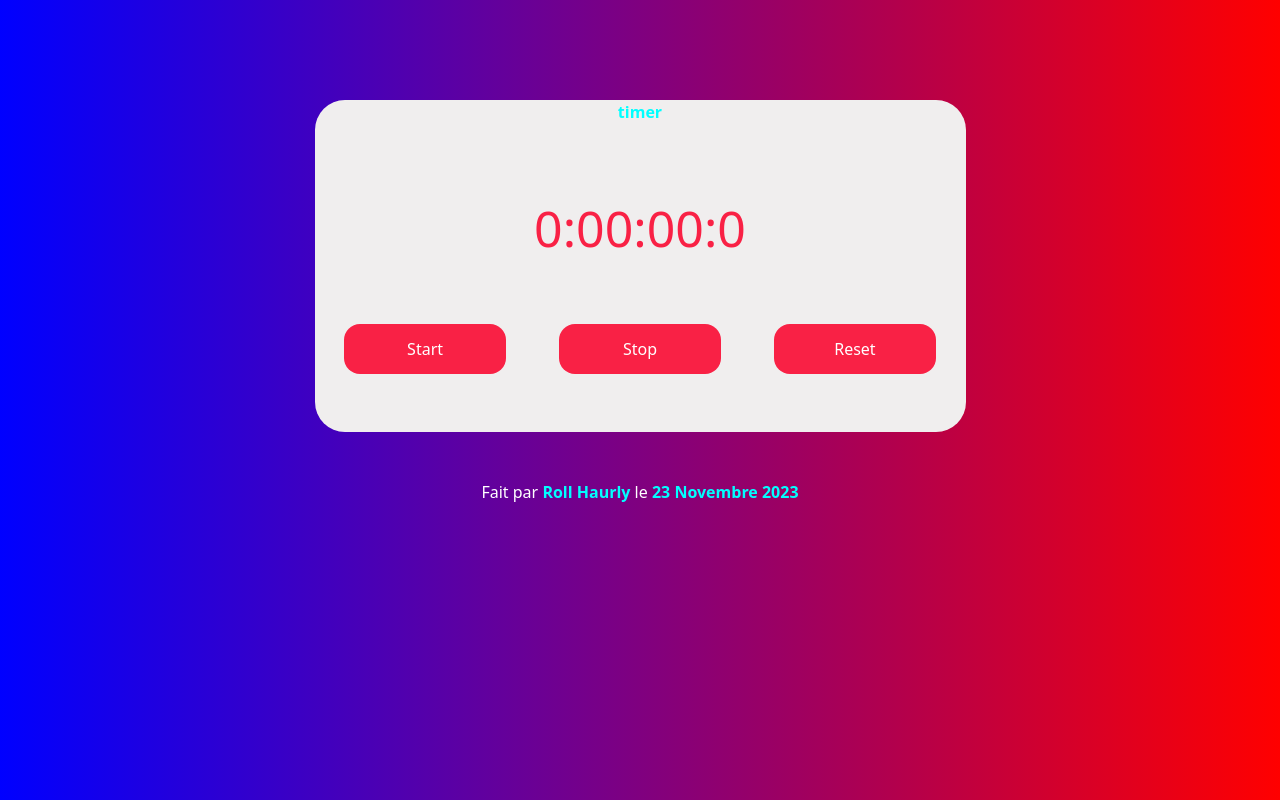
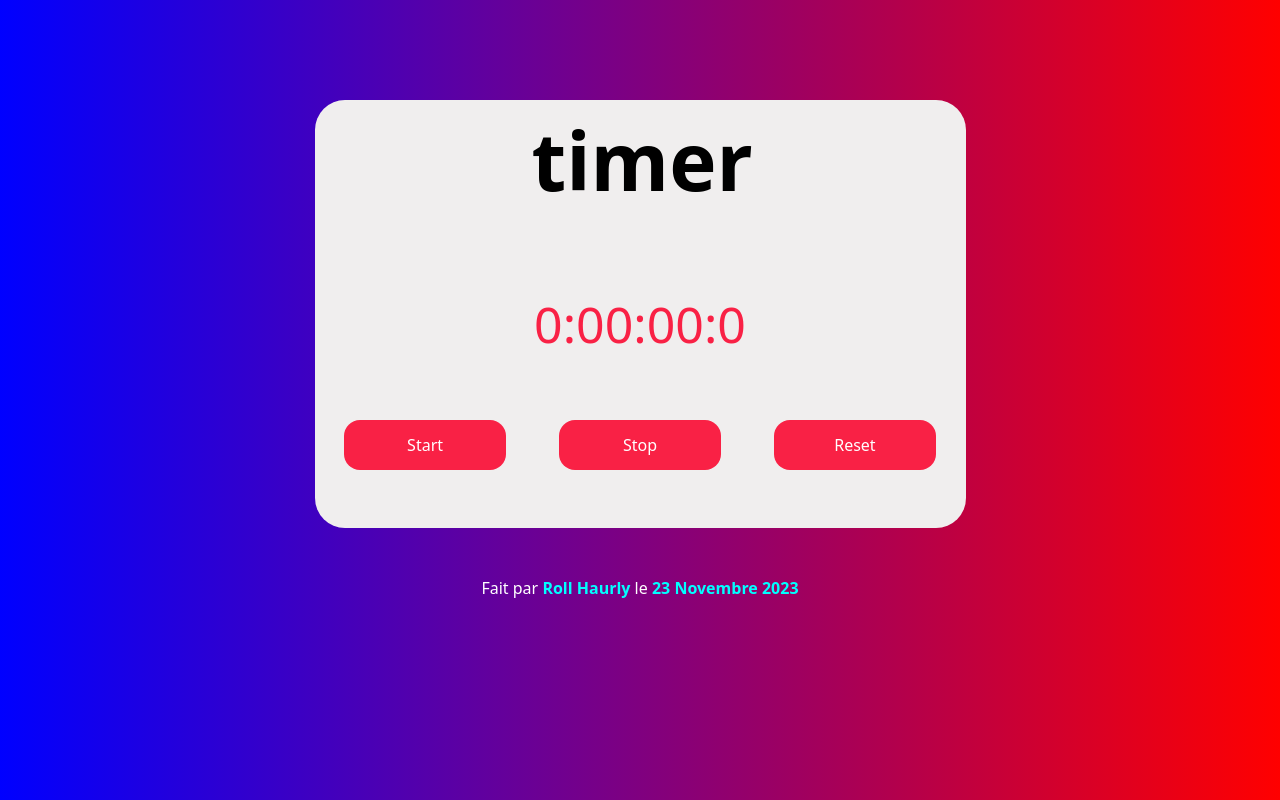
Before and after one commit to ZooM982/CHONOMETRE-avec-javascipt, a plain HTML site: page index.html in a window 1280 px wide. Drawn offline with nearby package versions, Linux system fonts and the light colour scheme.

Commit message:
Update app.css

```diff
--- a/app.css
+++ b/app.css
@@ -49,3 +49,7 @@ span{
 p{
     color: white;
 }
+.material-symbols-outlined {
+  color: black;
+  font-size: 80px;
+}
```
